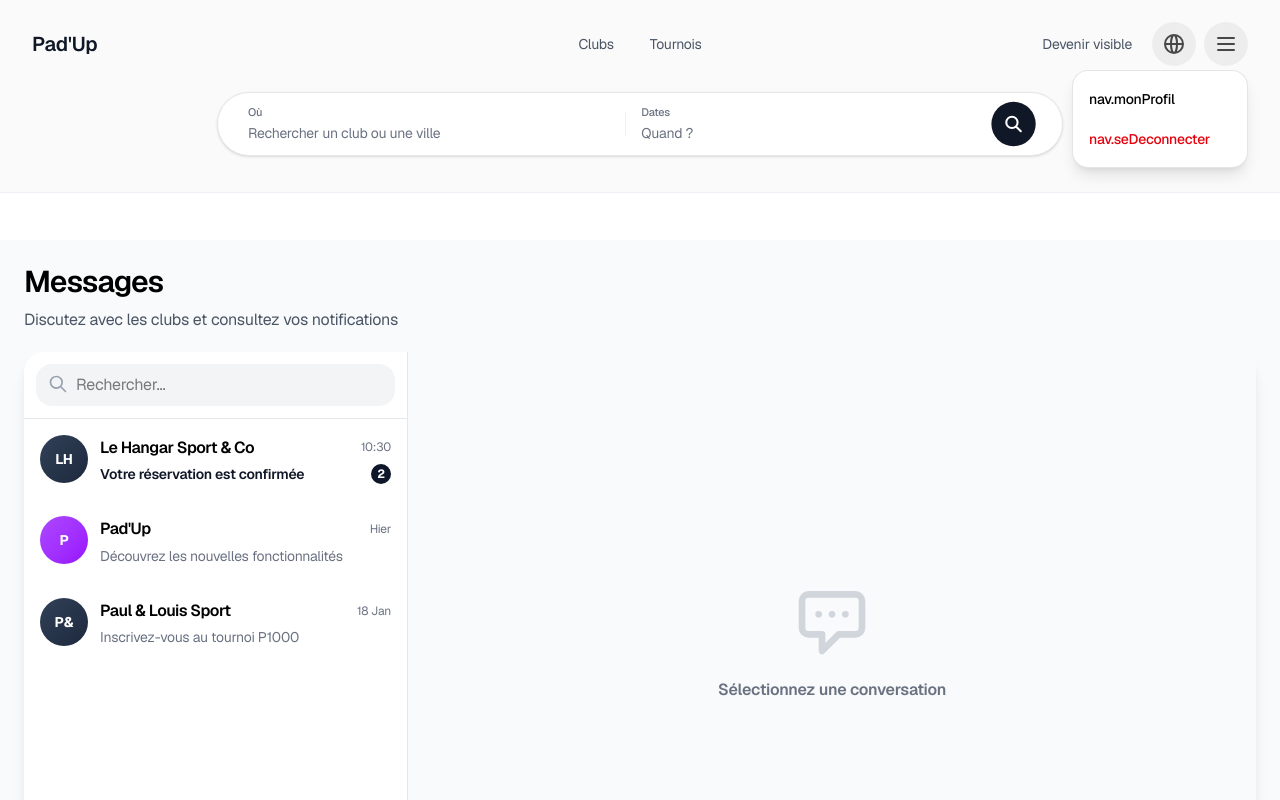
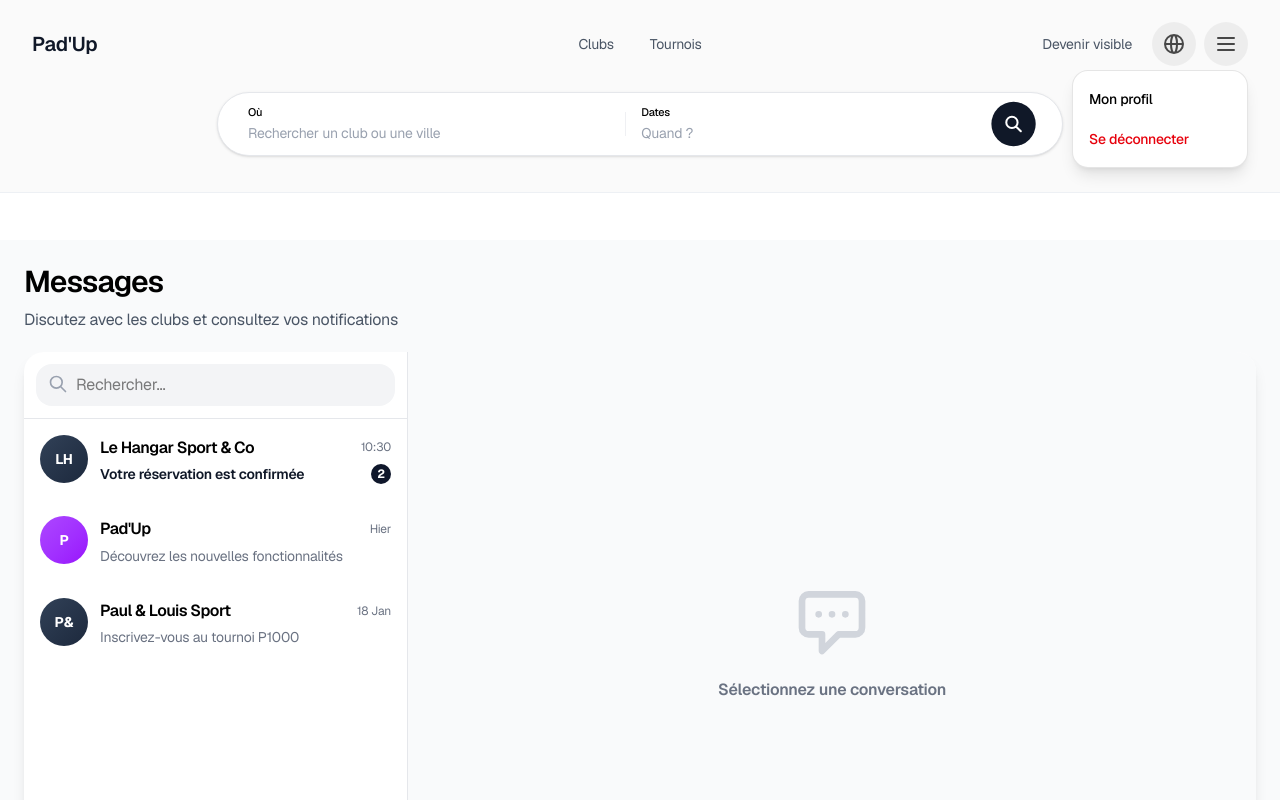
Before and after one commit to mathisenault-pixel/padup, a Next.js app: page /player/messages in a window 1280 px wide. Both pictures are taken after a click on the button 1226 px from the left and 44 px from the top of the page. Shown: the top 800 px of the page. Built offline with nearby package versions, Linux system fonts and the light colour scheme.

Commit message:
update: relance du projet

```diff
--- a/app/player/(authenticated)/components/AccueilSearchBar.tsx
+++ b/app/player/(authenticated)/components/AccueilSearchBar.tsx
@@ -87,7 +87,7 @@ export default function AccueilSearchBar({ compact = false }: { compact?: boolea
         >
           {/* Partie gauche : Où */}
           <div className={`flex-1 min-w-0 flex flex-col justify-center pl-[0.8cm] overflow-hidden ${compact ? 'pr-2 py-0.5 sm:pr-2.5' : 'pr-2.5 py-1 sm:pr-3.5'}`}>
-            <label className="block text-[11px] font-medium text-gray-500 mb-1.5 leading-none">
+            <label className="block text-[11px] font-medium text-black mb-1.5 leading-none">
               {t('accueil.searchOu')}
             </label>
             <input
@@ -96,7 +96,7 @@ export default function AccueilSearchBar({ compact = false }: { compact?: boolea
               onChange={(e) => setSearchOu(e.target.value)}
               onKeyDown={(e) => e.key === 'Enter' && handleSearch()}
               placeholder={t('accueil.searchPlaceholder')}
-              className="w-full h-full text-[14px] font-normal text-gray-800 placeholder:text-gray-500 bg-transparent focus:outline-none"
+              className="w-full h-full text-[14px] font-normal text-gray-800 placeholder:text-gray-400 bg-transparent focus:outline-none"
             />
           </div>
 
@@ -107,7 +107,7 @@ export default function AccueilSearchBar({ compact = false }: { compact?: boolea
 
           {/* Partie droite : Dates */}
           <div className={`flex-1 min-w-0 flex flex-col justify-center pl-[0.4cm] overflow-hidden ${compact ? 'pr-2 py-0.5 sm:pr-2.5' : 'pr-2.5 py-1 sm:pr-3.5'}`}>
-            <label className="block text-[11px] font-medium text-gray-500 mb-1.5 leading-none">
+            <label className="block text-[11px] font-medium text-black mb-1.5 leading-none">
               {t('accueil.searchDates')}
             </label>
             <input
@@ -116,7 +116,7 @@ export default function AccueilSearchBar({ compact = false }: { compact?: boolea
               onChange={(e) => setSearchQuand(e.target.value)}
               onKeyDown={(e) => e.key === 'Enter' && handleSearch()}
               placeholder={t('accueil.searchQuand')}
-              className="w-full h-full text-[14px] font-normal text-gray-800 placeholder:text-gray-500 bg-transparent focus:outline-none"
+              className="w-full h-full text-[14px] font-normal text-gray-800 placeholder:text-gray-400 bg-transparent focus:outline-none"
             />
           </div>
 
@@ -130,15 +130,21 @@ export default function AccueilSearchBar({ compact = false }: { compact?: boolea
 
               {/* Filtre Niveau */}
               <div className={`flex-1 min-w-0 flex flex-col justify-center pl-[0.4cm] overflow-hidden ${compact ? 'pr-2 py-0.5 sm:pr-2.5' : 'pr-2.5 py-1 sm:pr-3.5'}`}>
-                <label className="block text-[11px] font-medium text-gray-500 mb-1.5 leading-none">
+                <label className="block text-[11px] font-medium text-black mb-1.5 leading-none">
                   Niveau
                 </label>
                 <select
                   value={niveau}
                   onChange={(e) => setNiveau(e.target.value)}
-                  className="w-full h-full text-[14px] font-normal text-gray-800 bg-transparent focus:outline-none cursor-pointer"
+                  className="w-full text-[14px] font-normal text-gray-800 bg-transparent focus:outline-none cursor-pointer appearance-none"
+                  style={{
+                    height: 'auto',
+                    lineHeight: '1.5',
+                    padding: 0,
+                    margin: 0
+                  }}
                 >
-                  <option value="">Tous niveaux</option>
+                  <option value="" className="text-gray-400">Tous niveaux</option>
                   <option value="P25">P25</option>
                   <option value="P100">P100</option>
                   <option value="P250">P250</option>
@@ -156,15 +162,21 @@ export default function AccueilSearchBar({ compact = false }: { compact?: boolea
 
               {/* Filtre Genre */}
               <div className={`flex-1 min-w-0 flex flex-col justify-center pl-[0.4cm] overflow-hidden ${compact ? 'pr-2 py-0.5 sm:pr-2.5' : 'pr-2.5 py-1 sm:pr-3.5'}`}>
-                <label className="block text-[11px] font-medium text-gray-500 mb-1.5 leading-none">
+                <label className="block text-[11px] font-medium text-black mb-1.5 leading-none">
                   Genre
                 </label>
                 <select
                   value={genre}
                   onChange={(e) => setGenre(e.target.value)}
-                  className="w-full h-full text-[14px] font-normal text-gray-800 bg-transparent focus:outline-none cursor-pointer"
+                  className="w-full text-[14px] font-normal text-gray-800 bg-transparent focus:outline-none cursor-pointer appearance-none"
+                  style={{
+                    height: 'auto',
+                    lineHeight: '1.5',
+                    padding: 0,
+                    margin: 0
+                  }}
                 >
-                  <option value="">Tous</option>
+                  <option value="" className="text-gray-400">Tous</option>
                   <option value="Hommes">Hommes</option>
                   <option value="Femmes">Femmes</option>
                   <option value="Mixte">Mixte</option>
--- a/app/player/(authenticated)/components/HeaderUserMenu.tsx
+++ b/app/player/(authenticated)/components/HeaderUserMenu.tsx
@@ -41,7 +41,7 @@ export default function HeaderUserMenu() {
             onClick={() => setIsOpen(false)}
             className="block px-4 py-2.5 text-sm font-medium text-black hover:bg-black/5 transition-colors"
           >
-            {t('nav.monProfil') || 'Mon profil'}
+            Mon profil
           </Link>
           <button
             onClick={() => {
@@ -51,7 +51,7 @@ export default function HeaderUserMenu() {
             }}
             className="w-full text-left block px-4 py-2.5 text-sm font-medium text-red-600 hover:bg-red-50 transition-colors"
           >
-            {t('nav.seDeconnecter') || 'Se déconnecter'}
+            Se déconnecter
           </button>
         </div>
       )}
```
